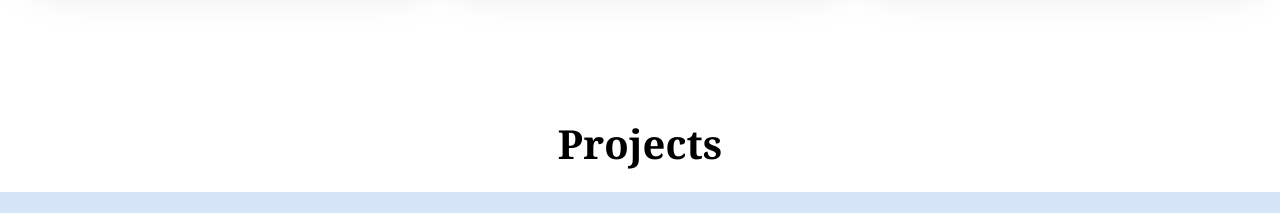
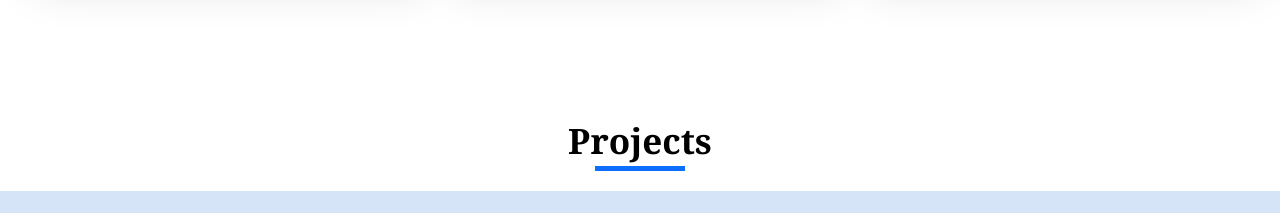
Before and after one commit to faizansafwan/my-personal-portfolio, a React (Create React App) app in the folder client/: page / in a window 1280 px wide. Shown: the part 2780-2993 px from the top of the page. Built offline with nearby package versions, Linux system fonts and the light colour scheme; grey boxes are pictures that could not be loaded.

Commit message:
few updates

```diff
--- a/client/src/portfolio_pages/projects/Project.js
+++ b/client/src/portfolio_pages/projects/Project.js
@@ -46,8 +46,9 @@ export default function Project() {
     return(
         <div className="">
             {/* Sub Heading - Project */}
-            <div className="text-center mb-4">
-                <h3 className=" text-black fs-1 fw-semibold">Projects</h3>
+            <div className='d-flex flex-column justify-content-center align-items-center about-head'>
+                <h3 className='sub-heading'>Projects</h3>
+                <p className=' bg-primary mt-1' style={{ height: '5px', width: '90px', marginBottom: '20px'}}></p>
             </div>
 
             {/* Project container with 2x2 grid layout */}
```
